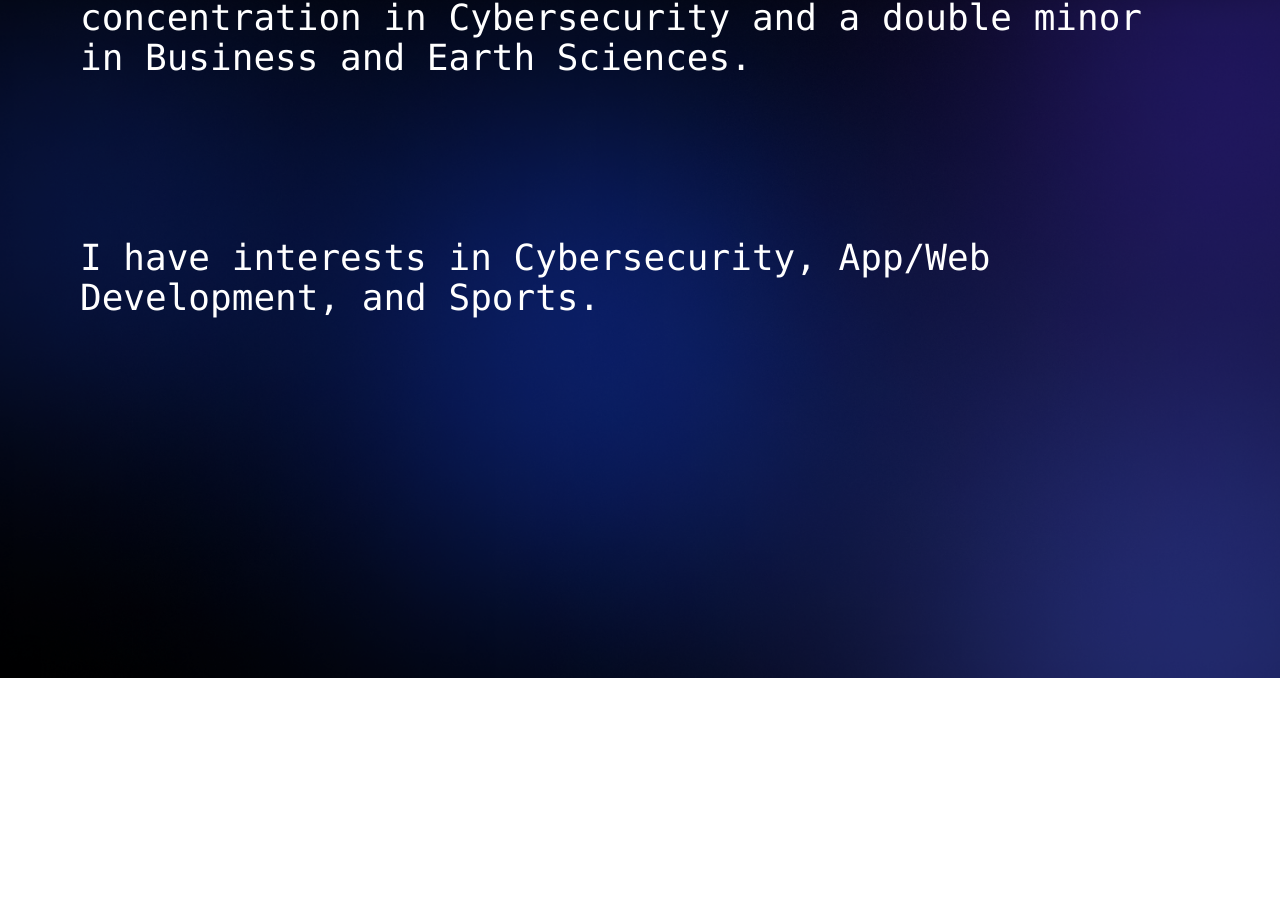
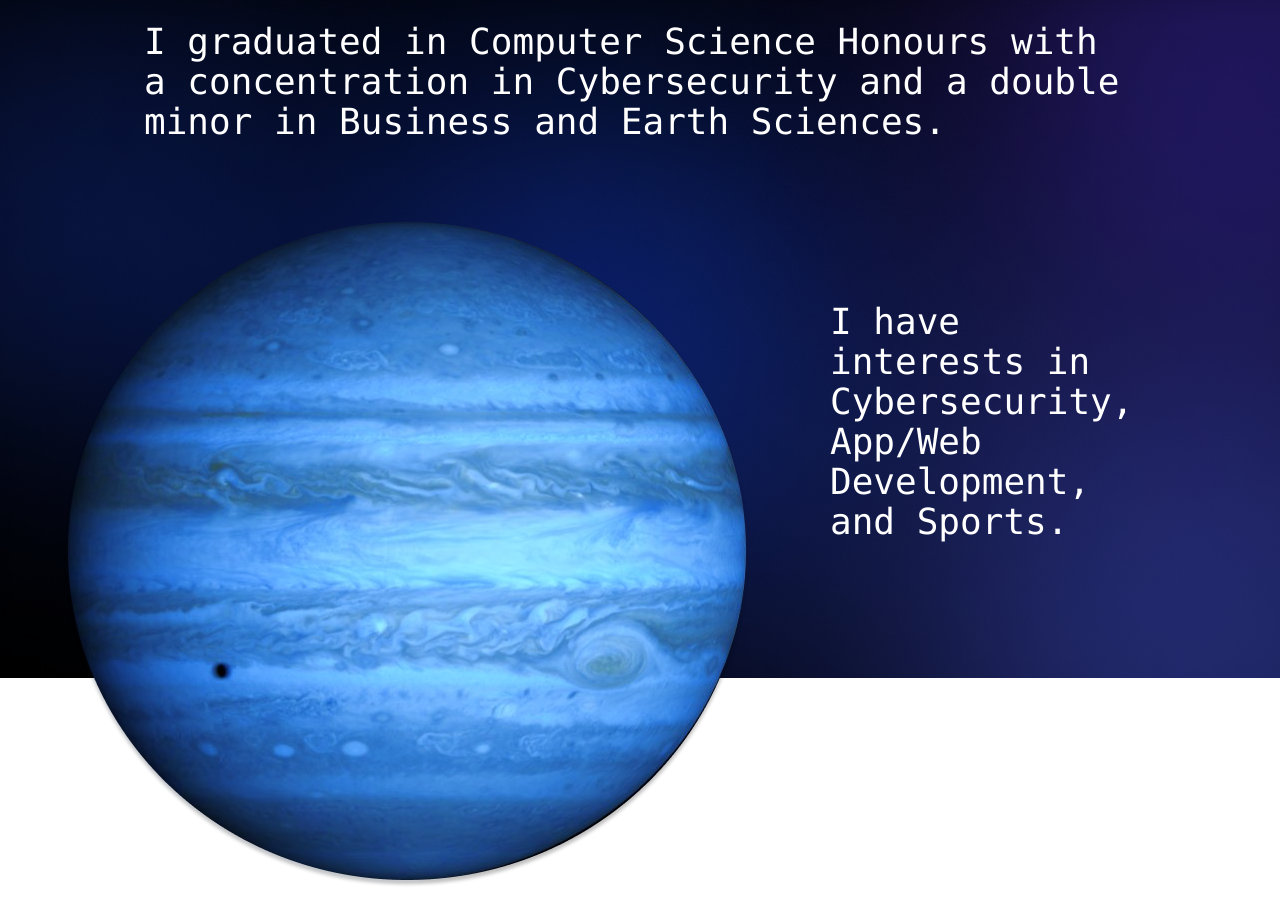
Before and after one commit to mayawong8/personalwebsite, a Next.js app: page / in a window 1280 px wide. Shown: the part 922-1846 px from the top of the page. Before the commit the page ends 1600 px from the top, so only its background shows below. Built offline with nearby package versions, Linux system fonts and the light colour scheme.

Commit message:
finished intro screen

```diff
--- a/pages/index.tsx
+++ b/pages/index.tsx
@@ -1,6 +1,8 @@
 import Head from "next/head";
 import styles from "../styles/Home.module.css"
 import React, {useState, useEffect} from 'react'
+import jupiter from '../public/jupiter.png'
+import Image from "next/image"
 
 
 export default function Home() {
@@ -18,9 +20,12 @@ export default function Home() {
         </div>
       </section>
       <section className="background-section-2 h-screen">
-        <div>
+        <div className="p-16">
           <p className="font-mono text-white text-4xl p-20">I graduated in Computer Science Honours with a concentration in Cybersecurity and a double minor in Business and Earth Sciences. </p>
-          <p className="font-mono text-white text-4xl p-20">I have interests in Cybersecurity, App/Web Development, and Sports. </p>
+          <div className="flex flex-row">
+            <Image src={jupiter} alt="avatar" className="rotate-on-hover h-90 w-90" />
+            <p className="font-mono text-white text-4xl p-20">I have interests in Cybersecurity, App/Web Development, and Sports. </p>
+          </div>
         </div>
       </section>
     </main>
--- a/styles/globals.css
+++ b/styles/globals.css
@@ -25,6 +25,11 @@ a {
   background-image: url("../public/bg-2.png");
   background-size: cover;
   background-position: center;
+}
+
+.rotate-on-hover:hover {
+  transform: rotate(360deg);
+  transition: transform 0.5s ease;
 }
 
 .typewriter {
```
Also changed, not shown: public/jupiter.png (added).
